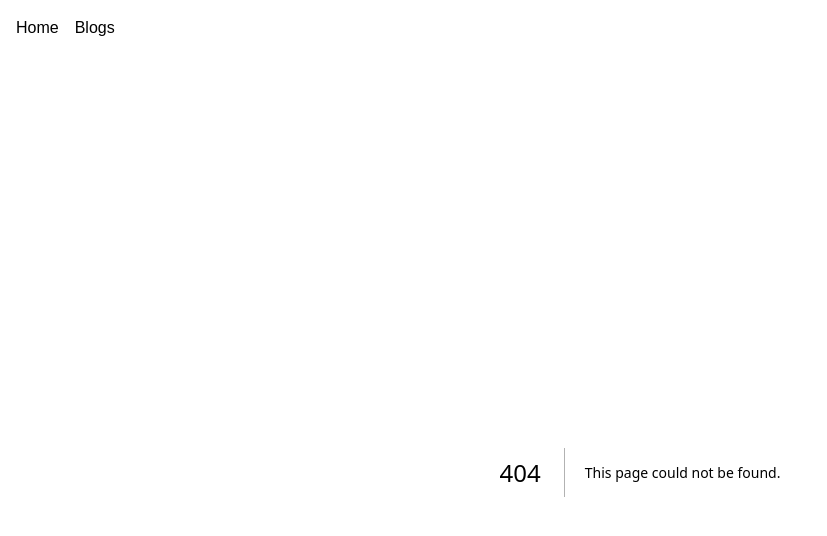
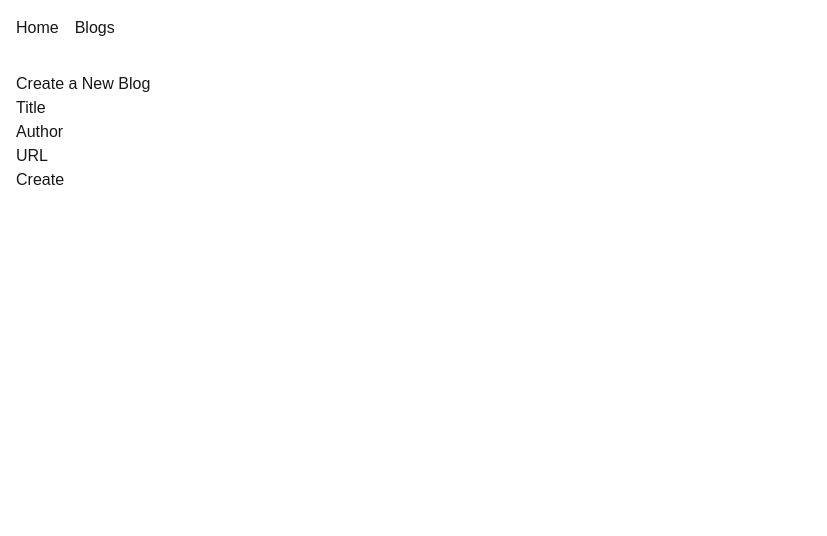
Before and after one commit to sjdumas/fso-blog-app, a Next.js app: page /blogs/new in a window 1280 px wide. Before the commit this address had no page. Shown: the top 536 px of the page, without its empty margins (0-827 px from the left). Built offline with nearby package versions, Linux system fonts and the light colour scheme.

Commit message:
feat: add new blog form with server action

```diff
--- /dev/null
+++ b/app/blogs/actions.ts
@@ -0,0 +1,16 @@
+"use server";
+
+import { revalidatePath } from "next/cache";
+import { redirect } from "next/navigation";
+import { addBlog } from "@/lib/blogs";
+
+export async function createBlog(formData: FormData) {
+	const title = formData.get("title") as string;
+	const author = formData.get("author") as string;
+	const url = formData.get("url") as string;
+
+	addBlog(title, author, url);
+
+	revalidatePath("/blogs");
+	redirect("/blogs");
+}
--- /dev/null
+++ b/app/blogs/new/page.tsx
@@ -0,0 +1,24 @@
+import { createBlog } from "../actions";
+
+export default function NewBlogPage() {
+	return (
+		<div>
+			<h1>Create a New Blog</h1>
+			<form action={createBlog}>
+				<div>
+					<label htmlFor="title">Title</label>
+					<input id="title" name="title" type="text" required />
+				</div>
+				<div>
+					<label htmlFor="author">Author</label>
+					<input id="author" name="author" type="text" required />
+				</div>
+				<div>
+					<label htmlFor="url">URL</label>
+					<input id="url" name="url" type="url" required />
+				</div>
+				<button type="submit">Create</button>
+			</form>
+		</div>
+	);
+}
```
